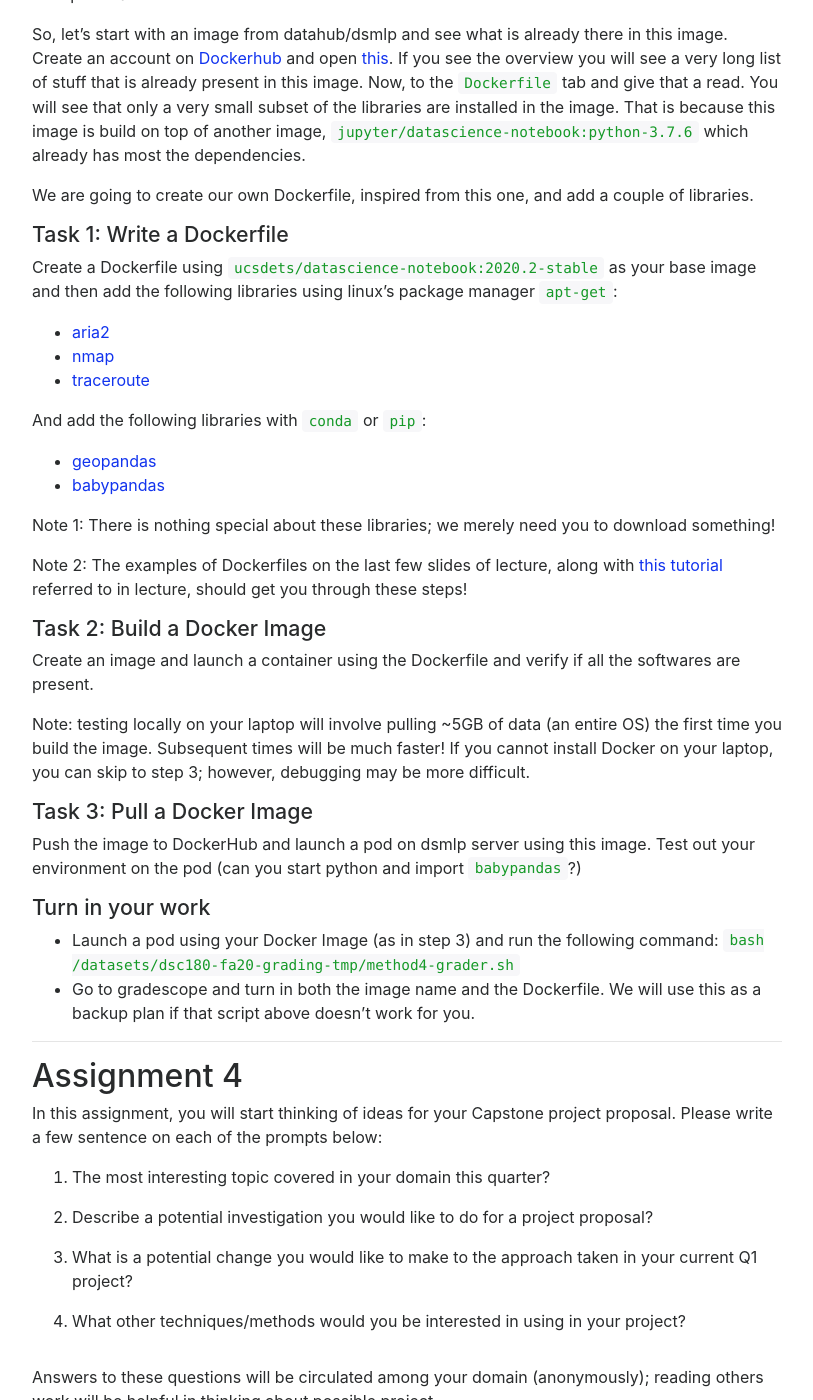
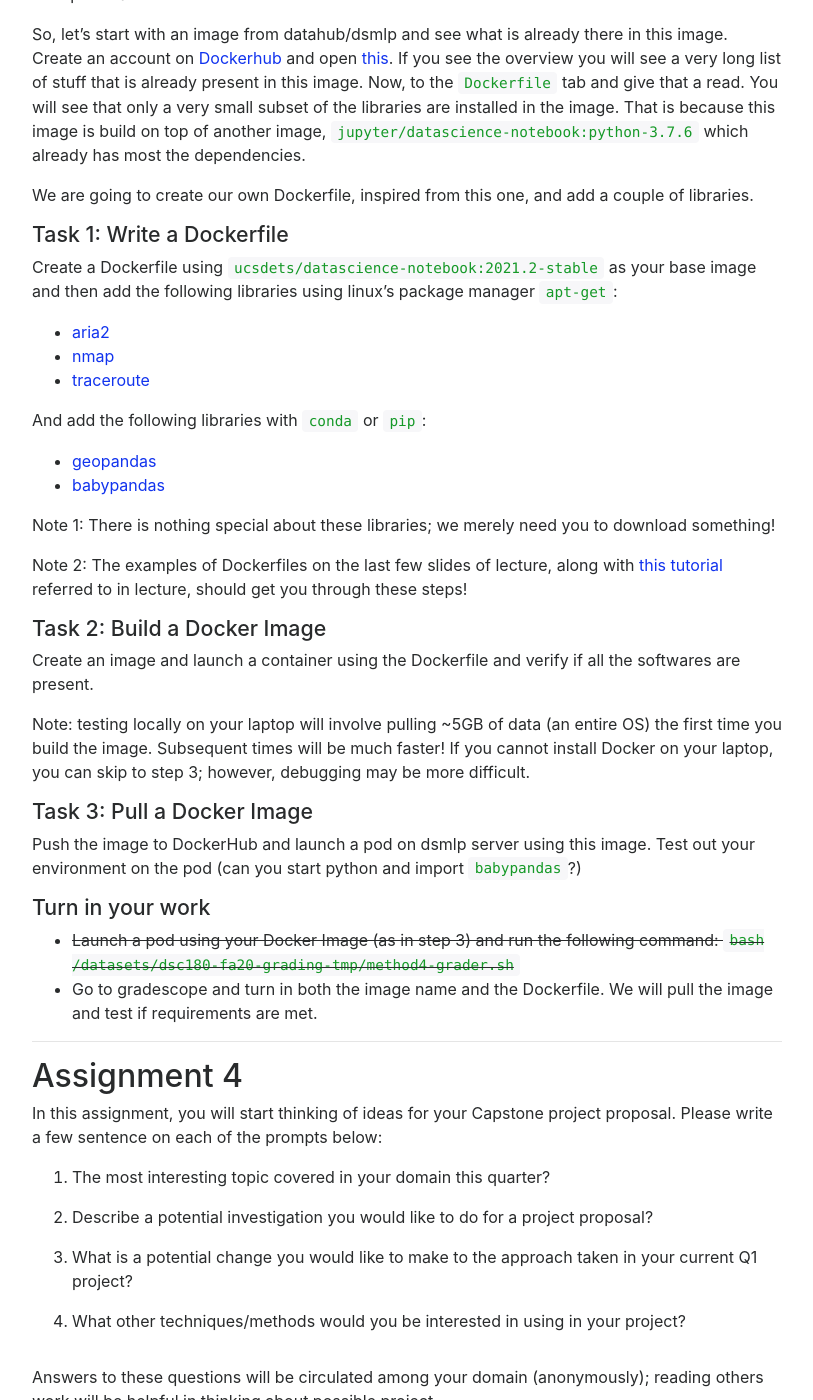
Before and after one commit to DSC-Capstone/dsc-capstone.github.io, a Jekyll site: the page built from assignments/quarter-1-methodology.md, in a window 1280 px wide and 1400 px high, scrolled down 3074 px. Shown: the whole window, without its empty margins (233-1046 px from the left). Built offline with Jekyll 4.4.1, drawn with Linux system fonts in a browser that asks for light colours; nearby versions of some CDN libraries; some of the changed text lies outside the part shown.

Commit message:
docker assignment update

```diff
--- a/assignments/quarter-1-methodology.md
+++ b/assignments/quarter-1-methodology.md
@@ -131,7 +131,7 @@ After completing this assignment, you should be able to:
 ### Creating a Dockerfile
 Generally, you don't need to create every dockerfile from
 scratch. Instead, you build on existing images and add stuff that you
-need.  In this assignment, we will use `ucsdets/datascience-notebook:2020.2-stable` as our base
+need.  In this assignment, we will use `ucsdets/datascience-notebook:2021.2-stable` as our base
 image and add a couple of software libraries that we need on top of that.
 
 So, let's start with an image from datahub/dsmlp and see what is
@@ -149,7 +149,7 @@ We are going to create our own Dockerfile, inspired from this one, and
 add a couple of libraries.
 
 ### Task 1: Write a Dockerfile
-Create a Dockerfile using `ucsdets/datascience-notebook:2020.2-stable` as your base image and
+Create a Dockerfile using `ucsdets/datascience-notebook:2021.2-stable` as your base image and
 then add the following libraries using linux's package manager
 `apt-get`:
 * [aria2](https://aria2.github.io/)
@@ -186,9 +186,9 @@ python and import `babypandas`?)
 
 ### Turn in your work
 
-* Launch a pod using your Docker Image (as in step 3) and run the
-  following command: `bash /datasets/dsc180-fa20-grading-tmp/method4-grader.sh`
-* Go to gradescope and turn in both the image name and the Dockerfile. We will use this as a backup plan if that script above doesn't work for you.
+* ~~Launch a pod using your Docker Image (as in step 3) and run the
+  following command: `bash /datasets/dsc180-fa20-grading-tmp/method4-grader.sh`~~
+* Go to gradescope and turn in both the image name and the Dockerfile. We will pull the image and test if requirements are met.
 
 ---
 
```
